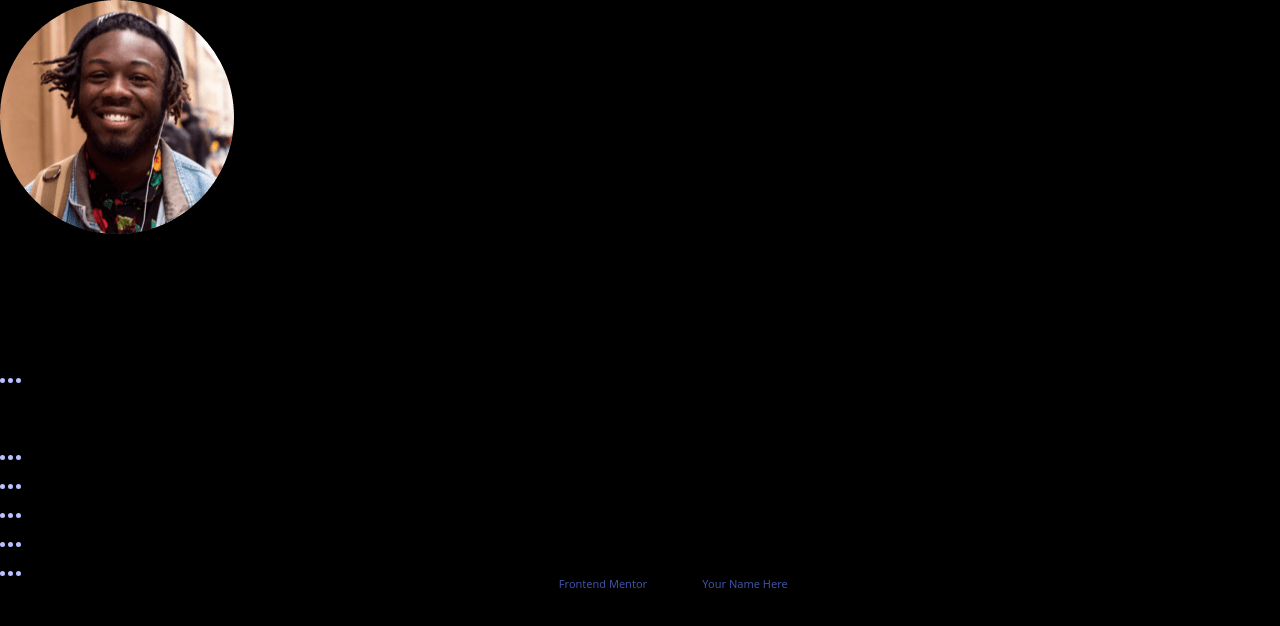
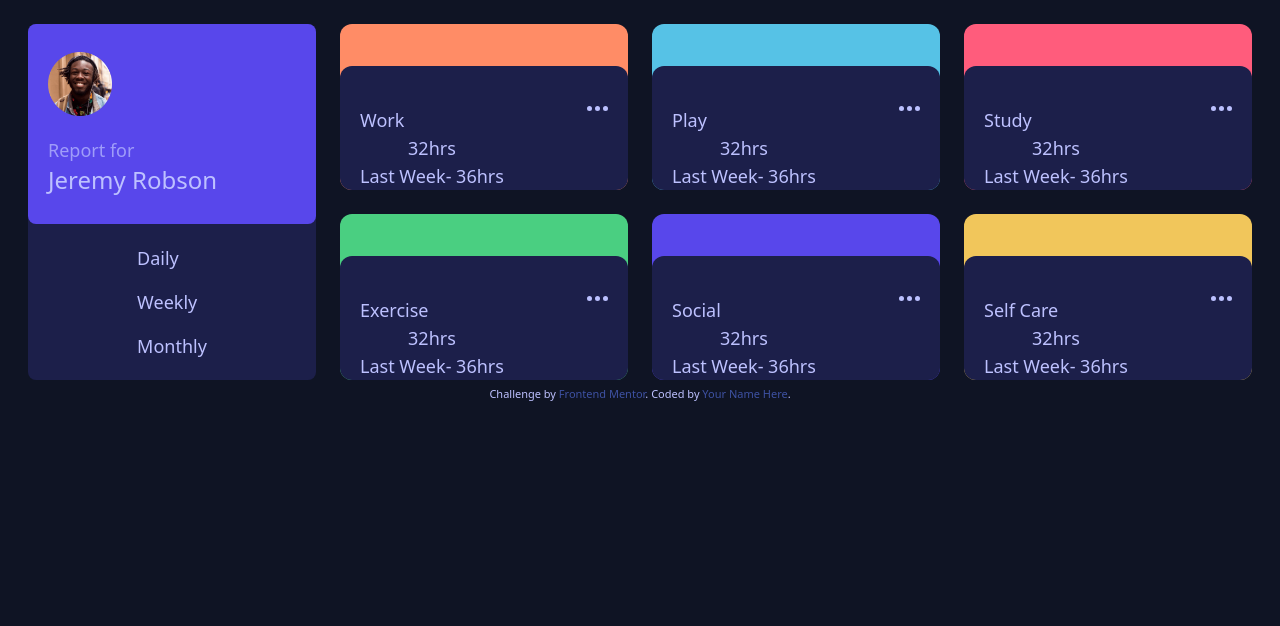
Before and after one commit to Samwelomwenga/Time-Tracking-Dashboard, a website: page index.html in a window 1280 px wide. Drawn offline with Linux system fonts and the light colour scheme.

Commit message:
Style the content

```diff
--- a/index.html
+++ b/index.html
@@ -15,99 +15,127 @@
     .attribution a { color: hsl(228, 45%, 44%); }
   </style>
 </head>
-<body class="bg-black">
-<main>
-  <header>
-    <div>
-      <img src="images\image-jeremy.png" alt="image-jeremy">
-      <div>
-        <p>Report for</p>
-        <p> Jeremy Robson</p>
+<body class="bg-neutral-very-dark-blue text-neutral-pale-blue text-lg">
+<main class="mx-7 mt-6 grid gap-6 md:grid-cols-4 md:grid-rows-2">
+  <header class="bg-neutral-dark-blue rounded-lg overflow-hidden md:row-span-2">
+    <div class="bg-primary-blue flex align-middle gap-5 px-5 py-7 rounded-b-lg md:grid" >
+      <img class="w-16" src="images\image-jeremy.png" alt="image-jeremy">
+      <div >
+        <p class="opacity-70">Report for</p>
+        <p class="text-2xl"> Jeremy <span class="inline-block">Robson</span></p>
       </div>
-      <ul>
-        <li> Daily</li>
-        <li>Weekly</li>
-        <li>Monthly</li>
-      </ul>
     </div>
+    <ul class="flex justify-around py-5 md:grid gap-4">
+      <li> Daily</li>
+      <li>Weekly</li>
+      <li>Monthly</li>
+    </ul>
   </header>
-  <section>
-    <div>
-      <p>Work
+  <section class="bg-primary-light-red-work event-wrapper">
+    <div class="container">
+      <div class="heading" >
+        <p>Work</p>
+      <svg width="21" height="5" xmlns="http://www.w3.org/2000/svg"><path d="M2.5 0a2.5 2.5 0 1 1 0 5 2.5 2.5 0 0 1 0-5Zm8 0a2.5 2.5 0 1 1 0 5 2.5 2.5 0 0 1 0-5Zm8 0a2.5 2.5 0 1 1 0 5 2.5 2.5 0 0 1 0-5Z" fill="#BBC0FF" fill-rule="evenodd"/></svg>
+      </div>
+      <div class="period" >
+        <p><span>32</span><span>hrs</span>
+        </p>
+        <p>
+          <span>Last Week-</span>
+          <span>36hrs</span>
+        </p>
+      </div>
+    </div>
+  </section>
+  <section class="bg-primary-soft-blue-play event-wrapper">
+    <div class="container">
+      <div class="heading">
+        <p>Play</p>
+      <svg width="21" height="5" xmlns="http://www.w3.org/2000/svg"><path d="M2.5 0a2.5 2.5 0 1 1 0 5 2.5 2.5 0 0 1 0-5Zm8 0a2.5 2.5 0 1 1 0 5 2.5 2.5 0 0 1 0-5Zm8 0a2.5 2.5 0 1 1 0 5 2.5 2.5 0 0 1 0-5Z" fill="#BBC0FF" fill-rule="evenodd"/></svg>
+      </div>
+      <div class="period">
+        <p><span>32</span><span>hrs</span>
+        </p>
+        <p>
+          <span>Last Week-</span>
+          <span>36hrs</span>
+        </p>
+      </div>
+    </div>
+  </section>
+  <section class="bg-primary-light-red-study event-wrapper ">
+    <div class="container">
+      <div class="heading" >
+        <p>Study</p>
+        <svg width="21" height="5" xmlns="http://www.w3.org/2000/svg"><path d="M2.5 0a2.5 2.5 0 1 1 0 5 2.5 2.5 0 0 1 0-5Zm8 0a2.5 2.5 0 1 1 0 5 2.5 2.5 0 0 1 0-5Zm8 0a2.5 2.5 0 1 1 0 5 2.5 2.5 0 0 1 0-5Z" fill="#BBC0FF" fill-rule="evenodd"/></svg>
+      </div>
+      <div class="period">
+        <p><span>32</span><span>hrs</span>
+        </p>
+        <p>
+          <span>Last Week-</span>
+          <span>36hrs</span>
+        </p>
+      </div>
+    </div>
+  </section>
+  <section class="bg-primary-lime-green-excercise event-wrapper">
+    <div class="container">
+      <div class="heading">
+        <p>Exercise</p>
+      <svg width="21" height="5" xmlns="http://www.w3.org/2000/svg"><path d="M2.5 0a2.5 2.5 0 1 1 0 5 2.5 2.5 0 0 1 0-5Zm8 0a2.5 2.5 0 1 1 0 5 2.5 2.5 0 0 1 0-5Zm8 0a2.5 2.5 0 1 1 0 5 2.5 2.5 0 0 1 0-5Z" fill="#BBC0FF" fill-rule="evenodd"/></svg>
+      </div>
+      <div class="period" >
+        <p><span>32</span><span>hrs</span>
+        </p>
+        <p>
+          <span>Last Week-</span>
+          <span>36hrs</span>
+        </p>
+      </div>
+    </div>
+  </section>
+  <section class="bg-primary-violet-social event-wrapper">
+    <div class="container">
+     <div class="heading" >
+      <p>Social</p>
+      <svg width="21" height="5" xmlns="http://www.w3.org/2000/svg"><path d="M2.5 0a2.5 2.5 0 1 1 0 5 2.5 2.5 0 0 1 0-5Zm8 0a2.5 2.5 0 1 1 0 5 2.5 2.5 0 0 1 0-5Zm8 0a2.5 2.5 0 1 1 0 5 2.5 2.5 0 0 1 0-5Z" fill="#BBC0FF" fill-rule="evenodd"/></svg>
+     </div>
+      <div class="period">
+        <p><span>32</span><span>hrs</span>
+        </p>
+        <p>
+          <span>Last Week-</span>
+          <span>36hrs</span>
+        </p>
+      </div>
+    </div>
+  </section>
+  <section class="bg-primary-soft-orange-self-care event-wrapper">
+    <div class="container">
+      <div class="heading" >
+        <p>Self Care</p>
+      <svg width="21" height="5" xmlns="http://www.w3.org/2000/svg"><path d="M2.5 0a2.5 2.5 0 1 1 0 5 2.5 2.5 0 0 1 0-5Zm8 0a2.5 2.5 0 1 1 0 5 2.5 2.5 0 0 1 0-5Zm8 0a2.5 2.5 0 1 1 0 5 2.5 2.5 0 0 1 0-5Z" fill="#BBC0FF" fill-rule="evenodd"/></svg>
+      </div>
+      <div class="period">
+        <p><span>32</span><span>hrs</span>
+        </p>
+        <p>
+          <span>Last Week-</span>
+          <span>36hrs</span>
+        </p>
+      </div>
+    </div>
+  </section>
+</main>
 
-  <!-- Work
+ <!-- Work
   5hrs daily
   Previous - 7hrs daily
   32hrs weekly
   Previous - 36hrs weekly
   103hrs monthly
   Previous - 128hrs monthly -->
-
-      </p>
-      <svg width="21" height="5" xmlns="http://www.w3.org/2000/svg"><path d="M2.5 0a2.5 2.5 0 1 1 0 5 2.5 2.5 0 0 1 0-5Zm8 0a2.5 2.5 0 1 1 0 5 2.5 2.5 0 0 1 0-5Zm8 0a2.5 2.5 0 1 1 0 5 2.5 2.5 0 0 1 0-5Z" fill="#BBC0FF" fill-rule="evenodd"/></svg>
-      <div>
-        <p><span></span><span>hrs</span>
-        </p>
-        <p>
-          <span>Last Week-</span>
-          <span></span>
-        </p>
-      </div>
-    </div>
-  </section>
-  <section>
-    <div>
-      <p>Play</p>
-      <svg width="21" height="5" xmlns="http://www.w3.org/2000/svg"><path d="M2.5 0a2.5 2.5 0 1 1 0 5 2.5 2.5 0 0 1 0-5Zm8 0a2.5 2.5 0 1 1 0 5 2.5 2.5 0 0 1 0-5Zm8 0a2.5 2.5 0 1 1 0 5 2.5 2.5 0 0 1 0-5Z" fill="#BBC0FF" fill-rule="evenodd"/></svg>
-      <div>
-        <p></p>
-        <p></p>
-      </div>
-    </div>
-  </section>
-  <section>
-    <div>
-      <p>Study</p>
-      <svg width="21" height="5" xmlns="http://www.w3.org/2000/svg"><path d="M2.5 0a2.5 2.5 0 1 1 0 5 2.5 2.5 0 0 1 0-5Zm8 0a2.5 2.5 0 1 1 0 5 2.5 2.5 0 0 1 0-5Zm8 0a2.5 2.5 0 1 1 0 5 2.5 2.5 0 0 1 0-5Z" fill="#BBC0FF" fill-rule="evenodd"/></svg>
-      <div>
-        <p></p>
-        <p></p>
-      </div>
-    </div>
-  </section>
-  <section>
-    <div>
-      <p>Exercise</p>
-      <svg width="21" height="5" xmlns="http://www.w3.org/2000/svg"><path d="M2.5 0a2.5 2.5 0 1 1 0 5 2.5 2.5 0 0 1 0-5Zm8 0a2.5 2.5 0 1 1 0 5 2.5 2.5 0 0 1 0-5Zm8 0a2.5 2.5 0 1 1 0 5 2.5 2.5 0 0 1 0-5Z" fill="#BBC0FF" fill-rule="evenodd"/></svg>
-      <div>
-        <p></p>
-        <p></p>
-      </div>
-    </div>
-  </section>
-  <section>
-    <div>
-      <p>Social</p>
-      <svg width="21" height="5" xmlns="http://www.w3.org/2000/svg"><path d="M2.5 0a2.5 2.5 0 1 1 0 5 2.5 2.5 0 0 1 0-5Zm8 0a2.5 2.5 0 1 1 0 5 2.5 2.5 0 0 1 0-5Zm8 0a2.5 2.5 0 1 1 0 5 2.5 2.5 0 0 1 0-5Z" fill="#BBC0FF" fill-rule="evenodd"/></svg>
-      <div>
-        <p></p>
-        <p></p>
-      </div>
-    </div>
-  </section>
-  <section>
-    <div>
-      <p>Self Care</p>
-      <svg width="21" height="5" xmlns="http://www.w3.org/2000/svg"><path d="M2.5 0a2.5 2.5 0 1 1 0 5 2.5 2.5 0 0 1 0-5Zm8 0a2.5 2.5 0 1 1 0 5 2.5 2.5 0 0 1 0-5Zm8 0a2.5 2.5 0 1 1 0 5 2.5 2.5 0 0 1 0-5Z" fill="#BBC0FF" fill-rule="evenodd"/></svg>
-      <div>
-        <p></p>
-        <p></p>
-      </div>
-    </div>
-  </section>
-</main>
-
-
 
 
   <!-- Play
@@ -155,5 +183,6 @@
     Challenge by <a href="https://www.frontendmentor.io?ref=challenge" target="_blank">Frontend Mentor</a>.
     Coded by <a href="#">Your Name Here</a>.
   </div>
+  <script src="public/app.js"></script>
 </body>
 </html>
--- a/public/app.js
+++ b/public/app.js
@@ -0,0 +1,9 @@
+fetch("data.json")
+.then(Response => Response.json())
+.then(data =>{
+
+    for (const title of data) {
+
+        console.log(title)
+    }
+})
--- a/src/styles.css
+++ b/src/styles.css
@@ -1,3 +1,15 @@
 @tailwind base;
 @tailwind components;
 @tailwind utilities;
+.container{
+    @apply bg-neutral-dark-blue w-full h-3/4 px-5 py-10 rounded-t-xl text-center grid;
+}
+.heading{
+    @apply flex justify-between ;
+}
+.period{
+    @apply flex justify-between text-start md:grid md:text-center ;
+}
+.event-wrapper{
+    @apply flex place-items-end w-full  rounded-xl overflow-hidden;
+}
--- a/tailwind.config.js
+++ b/tailwind.config.js
@@ -2,7 +2,21 @@
 module.exports = {
   content: ["*.{html,js}"],
   theme: {
-    extend: {},
+    extend: {
+      colors: {
+        "primary-blue": "hsl(246, 80%, 60%)",
+        "primary-light-red-work": "hsl(15, 100%, 70%)",
+        "primary-soft-blue-play": "hsl(195, 74%, 62%)",
+        "primary-light-red-study": "hsl(348, 100%, 68%)",
+        "primary-lime-green-excercise": "hsl(145, 58%, 55%)",
+        "primary-violet-social": "hsl(246, 80%, 60%)",
+        "primary-soft-orange-self-care": " hsl(43, 84%, 65%)",
+        "neutral-very-dark-blue": "hsl(226, 43%, 10%)",
+        "neutral-dark-blue": "hsl(235, 46%, 20%)",
+        "neutral-desaturated-blue": "hsl(235, 45%, 61%)",
+        "neutral-pale-blue": "hsl(236, 100%, 87%)",
+      },
+    },
   },
   plugins: [],
 }
```
Also changed, not shown: public/styles.css.
